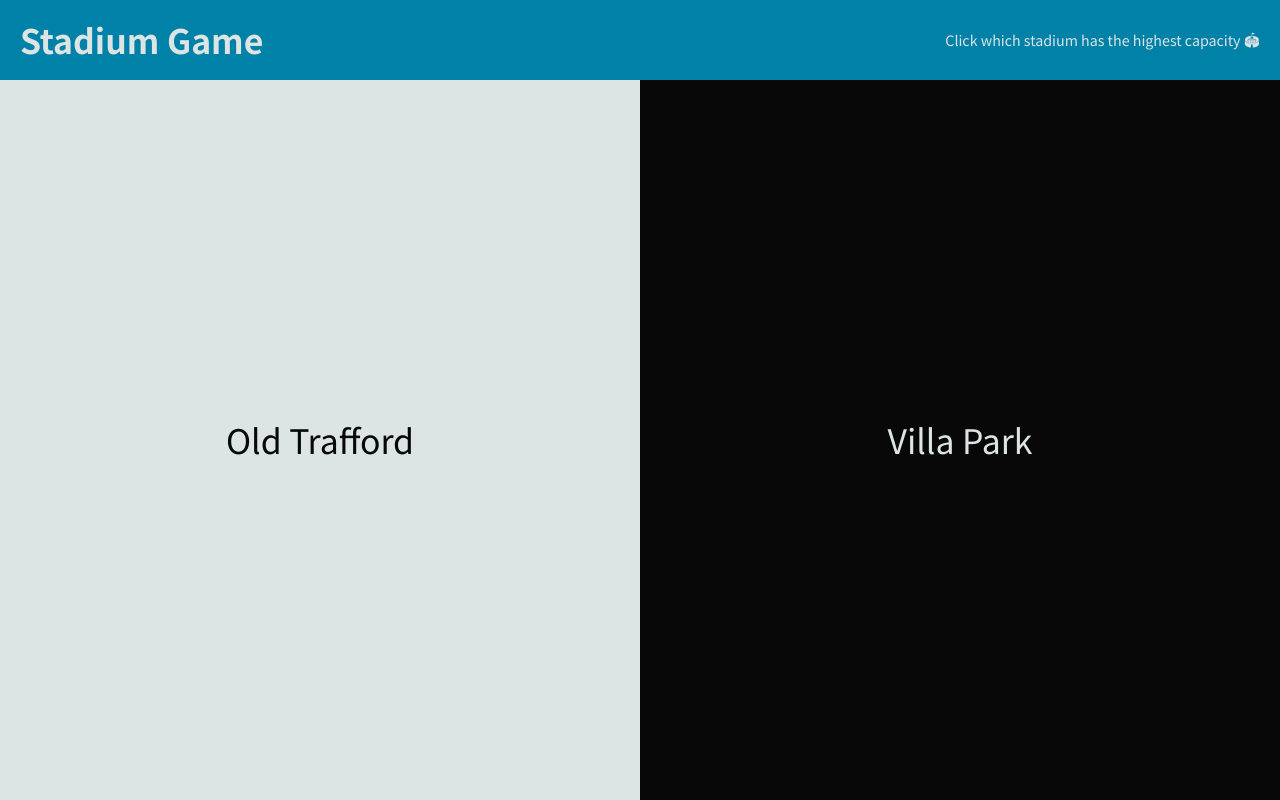
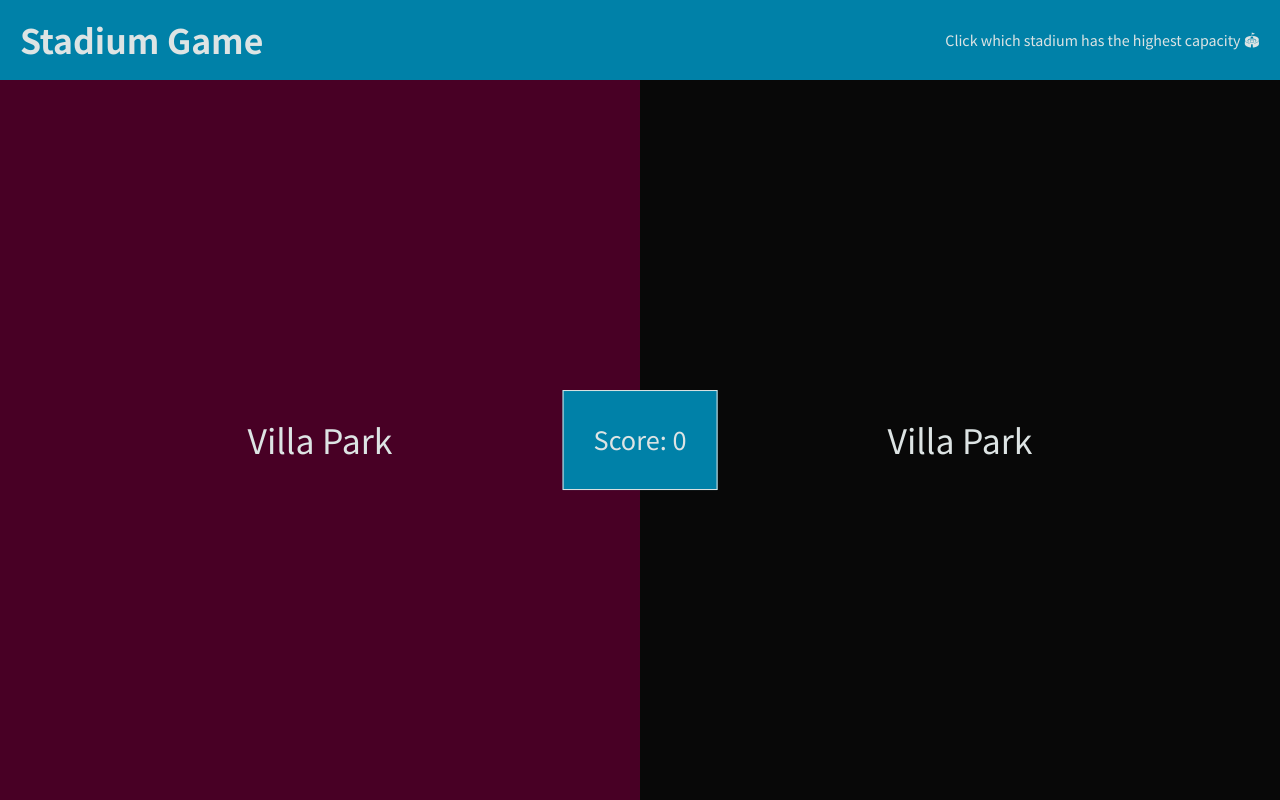
Before and after one commit to brandon-carlisle/stadium-game, a plain HTML site: page index.html in a window 1280 px wide. Drawn offline with Linux system fonts and the light colour scheme.

Commit message:
element selectors

```diff
--- a/index.html
+++ b/index.html
@@ -20,11 +20,14 @@
       <p class="paragraph">Click which stadium has the highest capacity 🏟</p>
     </header>
     <main class="app">
+      <div class="score__container">
+        Score: <span class="score__value">0</span>
+      </div>
       <div class="left">
-        <div class="stadium__name">Old Trafford</div>
+        <div class="stadium__name stadium__name--left">Old Trafford</div>
       </div>
       <div class="right">
-        <div class="stadium__name">Villa Park</div>
+        <div class="stadium__name stadium__name--right">Villa Park</div>
       </div>
     </main>
   </body>
--- a/script.js
+++ b/script.js
@@ -140,3 +140,15 @@ const teams = [
     fontColor: 'var(--rich-black-fogra-39)',
   },
 ];
+
+const header = document.querySelector('.header');
+const scoreContainer = document.querySelector('.score__container');
+const scoreValue = document.querySelector('.score__value');
+const left = document.querySelector('.left');
+const right = document.querySelector('.right');
+const stadiumNameLeft = document.querySelector('.stadium__name--left');
+const stadiumNameRight = document.querySelector('.stadium__name--right');
+
+stadiumNameLeft.textContent = teams[2].stadiumName;
+left.style.backgroundColor = teams[2].teamColor;
+left.style.color = teams[2].fontColor;
--- a/style.css
+++ b/style.css
@@ -119,6 +119,18 @@ body {
 .app {
   height: 90vh;
   display: flex;
+  position: relative;
+}
+
+.score__container {
+  position: absolute;
+  top: 50%;
+  left: 50%;
+  transform: translate(-50%, -50%);
+  background-color: var(--celadon-blue);
+  border: 1px solid var(--platinum);
+  padding: 3rem;
+  font-size: var(--font-size-md);
 }
 
 .left,
```
